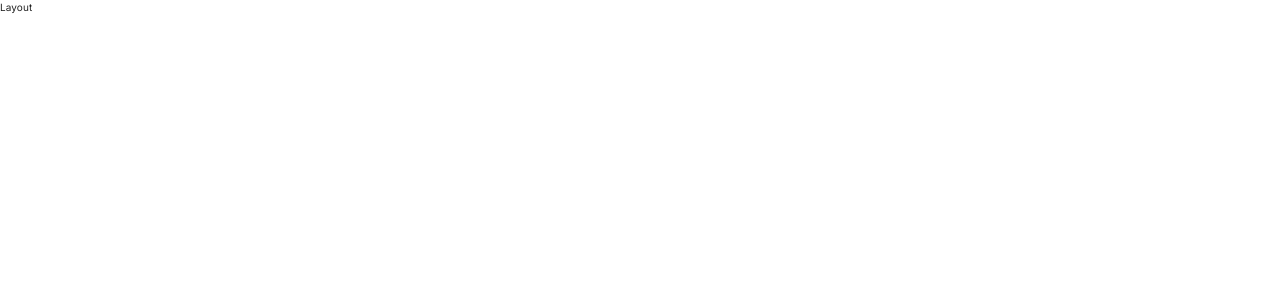
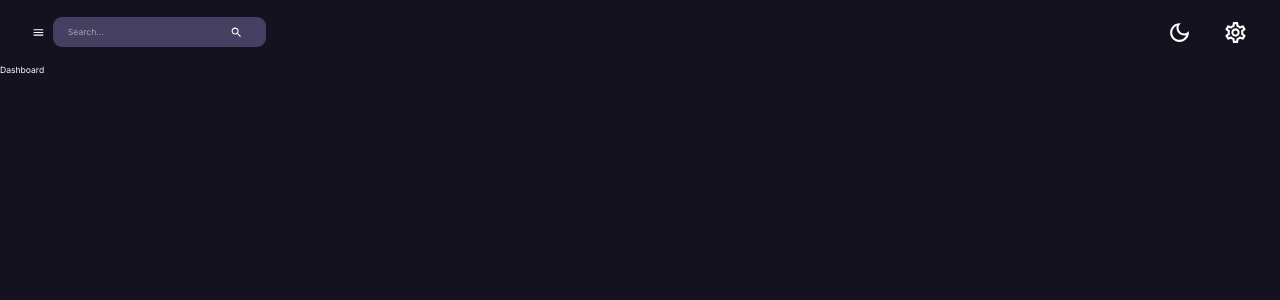
Before and after one commit to Kkinod/Admin-Panel, a React (Vite) app in the folder frontend/: page /dashboard in a window 1280 px wide. Shown: the top 300 px of the page. Built offline with nearby package versions, Linux system fonts and the light colour scheme.

Commit message:
feat: Navbar and Layout components
add to components: 'Layout' - container with Navbar and Outlet , 'Navbar' - dark/light enabled icon, search input and settings icon

```diff
--- a/frontend/package.json
+++ b/frontend/package.json
@@ -12,7 +12,8 @@
   "dependencies": {
     "@emotion/react": "^11.10.8",
     "@emotion/styled": "^11.10.8",
-    "@mui/material": "^5.12.2",
+    "@mui/icons-material": "^5.11.16",
+    "@mui/material": "^5.12.3",
     "@mui/styled-engine-sc": "^5.12.0",
     "@reduxjs/toolkit": "^1.9.5",
     "@types/styled-components": "^5.1.26",
@@ -20,6 +21,7 @@
     "react-datepicker": "^4.8.0",
     "react-dom": "^18.2.0",
     "react-redux": "^8.0.5",
+    "react-router-dom": "^6.11.0",
     "styled-components": "^5.3.10"
   },
   "devDependencies": {
--- a/frontend/src/App.tsx
+++ b/frontend/src/App.tsx
@@ -15,7 +15,7 @@ function App() {
   return (
     <div>
       <BrowserRouter>
-        <ThemeProvider theme={theme}></ThemeProvider>
+        <ThemeProvider theme={theme}>
           <CssBaseline />
           <Routes>
             <Route element={<Layout />}>
@@ -23,6 +23,7 @@ function App() {
               <Route path="/dashboard" element={<Dashboard />} />
             </Route>
           </Routes>
+        </ThemeProvider>
       </BrowserRouter>
     </div>
   );
--- /dev/null
+++ b/frontend/src/assets/styles/mixins.styles.tsx
@@ -0,0 +1,5 @@
+export const flexBetween = {
+  display: 'flex',
+  justifyContent: 'space-between',
+  alignItems: 'center',
+};
--- a/frontend/src/assets/styles/theme.tsx
+++ b/frontend/src/assets/styles/theme.tsx
@@ -12,11 +12,13 @@ export const tokensDark = {
     100: '#b7fe2b',
   },
   primary: {
-    100: '#ffffff',
-    200: '#14121e',
+    // 100: '#f3f4fD',
+    // 200: '#14121e',
+    100: '#14121e',
+    200: '#453f61',
   },
   secondary: {
-    100: '#f3f4fD',
+    100: '#ffffff',
     200: '#14121e',
   },
 };
--- /dev/null
+++ b/frontend/src/components/Layout/Layout.styles.tsx
@@ -0,0 +1,7 @@
+import { Box } from '@mui/material';
+import { styled } from '@mui/system';
+
+export const Container = styled(Box)({
+  width: '100%',
+  height: '100%',
+});
--- a/frontend/src/components/Layout/Layout.tsx
+++ b/frontend/src/components/Layout/Layout.tsx
@@ -1,7 +1,18 @@
 import React from 'react';
+import { Outlet } from 'react-router';
+import { Box } from '@mui/material';
+import Navbar from '../Navbar/Navbar';
+import { Container } from './Layout.styles';
 
 const Layout = () => {
-  return <div>Layout</div>;
+  return (
+    <Container>
+      <Box>
+        <Navbar />
+        <Outlet />
+      </Box>
+    </Container>
+  );
 };
 
 export default Layout;
--- /dev/null
+++ b/frontend/src/components/Navbar/Navbar.styles.tsx
@@ -0,0 +1,47 @@
+import { AppBar, Box, Toolbar } from '@mui/material';
+import {
+  DarkModeOutlined,
+  LightModeOutlined,
+  SettingsOutlined,
+} from '@mui/icons-material';
+import { styled } from '@mui/system';
+import { flexBetween } from '../../assets/styles/mixins.styles';
+
+export const TopAppBar = styled(AppBar)({
+  position: 'static',
+  background: 'none',
+  boxShadow: 'none',
+});
+
+export const TopToolbar = styled(Toolbar)({
+  justifyContent: 'space-between',
+});
+
+export const LeftContainer = styled(Box)({
+  ...flexBetween,
+});
+
+export const LeftSideWrapper = styled(Box)(({ theme }) => ({
+  ...flexBetween,
+  borderRadius: '9px',
+  padding: '0.1rem 1.5rem',
+  gap: '3rem',
+  backgroundColor: theme.palette.background.alt,
+}));
+
+export const RightContainer = styled(Box)({
+  ...flexBetween,
+  gap: '1.5rem',
+});
+
+export const DarkModeIcon = styled(DarkModeOutlined)({
+  fontSize: '25px',
+});
+
+export const LightModeIcon = styled(LightModeOutlined)({
+  fontSize: '25px',
+});
+
+export const SettingsIcon = styled(SettingsOutlined)({
+  fontSize: '25px',
+});
--- /dev/null
+++ b/frontend/src/components/Navbar/Navbar.tsx
@@ -0,0 +1,57 @@
+import React, { useState } from 'react';
+import { useDispatch } from 'react-redux';
+import {
+  Menu as MenuIcon,
+  Search,
+  ArrowDropDownOutlined,
+} from '@mui/icons-material';
+import { AppBar, IconButton, InputBase, useTheme } from '@mui/material';
+import profileImage from '../../assets/images/profile.jpg';
+import { setMode } from '../../features/globalSlice';
+import {
+  DarkModeIcon,
+  LeftContainer,
+  LeftSideWrapper,
+  LightModeIcon,
+  RightContainer,
+  SettingsIcon,
+  TopAppBar,
+  TopToolbar,
+} from './Navbar.styles';
+
+const Navbar = () => {
+  const dispatch = useDispatch();
+  const theme = useTheme();
+
+  return (
+    <TopAppBar>
+      <TopToolbar>
+        <LeftContainer>
+          <IconButton onClick={() => console.log('open/close sidebar')}>
+            <MenuIcon />
+          </IconButton>
+          <LeftSideWrapper>
+            <InputBase placeholder="Search..." />
+            <IconButton>
+              <Search />
+            </IconButton>
+          </LeftSideWrapper>
+        </LeftContainer>
+        <RightContainer>
+          <IconButton onClick={() => dispatch(setMode())}>
+            {theme.palette.mode === 'dark' ? (
+              <DarkModeIcon />
+            ) : (
+              <LightModeIcon />
+            )}
+          </IconButton>
+          <IconButton>
+            <SettingsIcon />
+          </IconButton>
+        </RightContainer>
+      </TopToolbar>
+    </TopAppBar>
+  );
+};
+
+export default Navbar;
```
Also changed, not shown: frontend/src/assets/images/profile.jpg (renamed from frontend/src/assets/images/1653034310096.jpg), 1 other file (tests, documents, lock files or other folders). Lines whose indentation alone changed are shown as unchanged.
